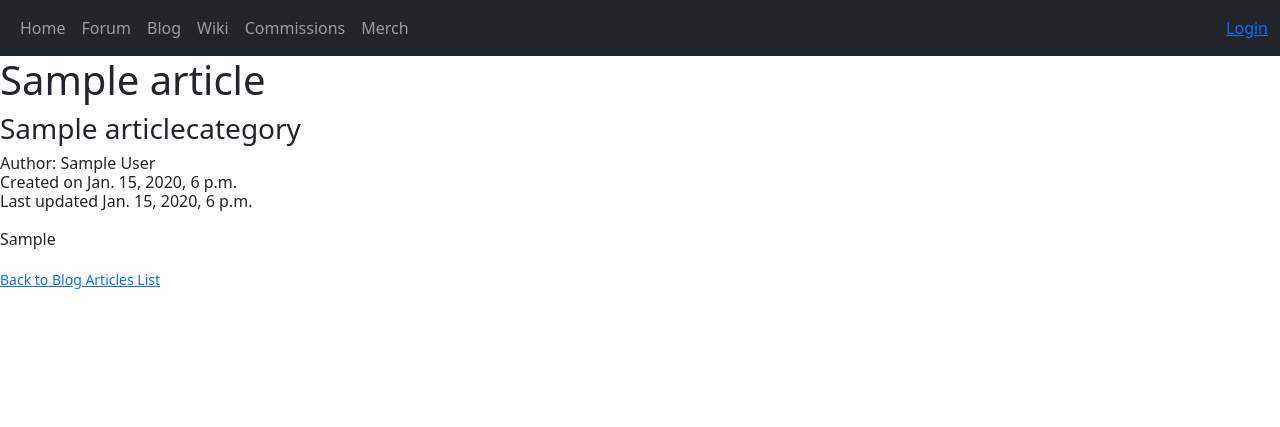
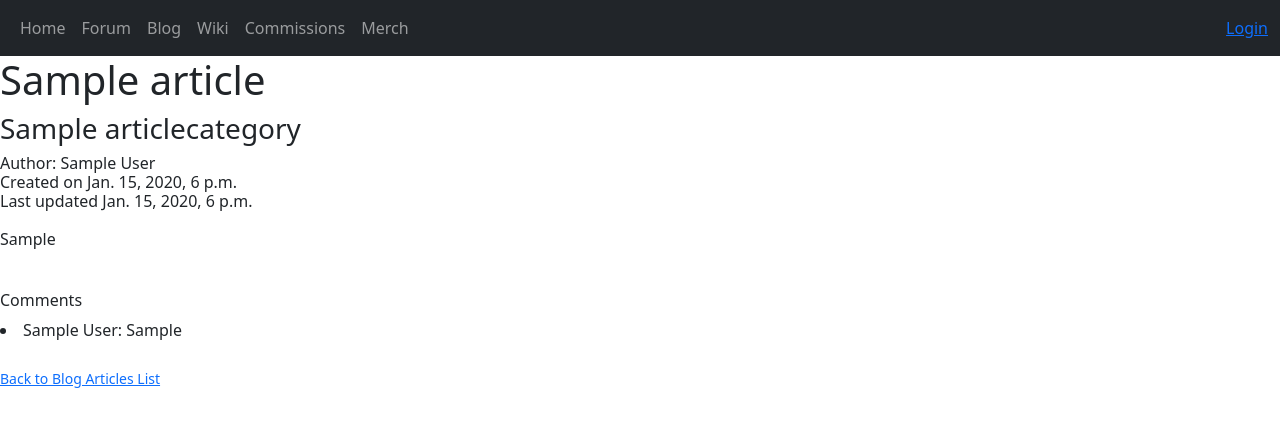
Before and after one commit to pris-matic/hobbysite-CD-3, a Django app: page /blog/article/1/ in a window 1280 px wide. Shown: the top 427 px of the page. Run offline with Django 5.2, Linux system fonts and the light colour scheme; tables that the repository leaves empty hold one stand-in row (values such as "Sample post").

Commit message:
Updated files to show article comments

```diff
--- a/hobbysite/blog/models.py
+++ b/hobbysite/blog/models.py
@@ -33,7 +33,7 @@ class Article(models.Model):
 
 class Comment(models.Model):
     author = models.ForeignKey(Profile, on_delete=models.SET_NULL, null=True)
-    article = models.ForeignKey(Article, on_delete=models.CASCADE)
+    article = models.ForeignKey(Article, on_delete=models.CASCADE, related_name='comments')
     entry = models.TextField()
     created_on = models.DateTimeField(auto_now_add=True)
     updated_on = models.DateTimeField(auto_now=True)
--- a/hobbysite/blog/templates/blog/blogArticle.html
+++ b/hobbysite/blog/templates/blog/blogArticle.html
@@ -17,6 +17,13 @@
         {{ comment_form.as_p }}
         <button type="submit" name="comment"> Post </button>
     </form>
-{% endif %}
+{% endif %} <br>
+
+<h6> Comments </h6>
+{% for comment in comments %}
+    <li>
+        {{ comment.author.name }}: {{ comment.entry }}
+    </li>
+{% endfor %} <br>
 <small> <a href="{% url 'blog:blog_categories' %}"> Back to Blog Articles List </a> </small>
 {% endblock %}
--- a/hobbysite/blog/views.py
+++ b/hobbysite/blog/views.py
@@ -1,5 +1,5 @@
 from django.shortcuts import render
-from .models import ArticleCategory, Article
+from .models import ArticleCategory, Article, Comment
 from .forms import CommentForm
 from django.contrib.auth.decorators import login_required
 
@@ -10,6 +10,7 @@ def article_categories_list(request):
 
 def article(request, key):
     article = Article.objects.get(id=key)
+    comments = article.comments.all()
     comment_form = CommentForm()
     if request.method == 'POST':
         comment_form = CommentForm(request.POST)
@@ -18,5 +19,5 @@ def article(request, key):
             comment_form.instance.article = Article.objects.get(id=key)
             comment_form.save()
 
-    ctx = {'article':article, 'comment_form':comment_form}
+    ctx = {'article':article, 'comment_form':comment_form, 'comments':comments}
     return render(request, 'blog/blogArticle.html', ctx)
```
